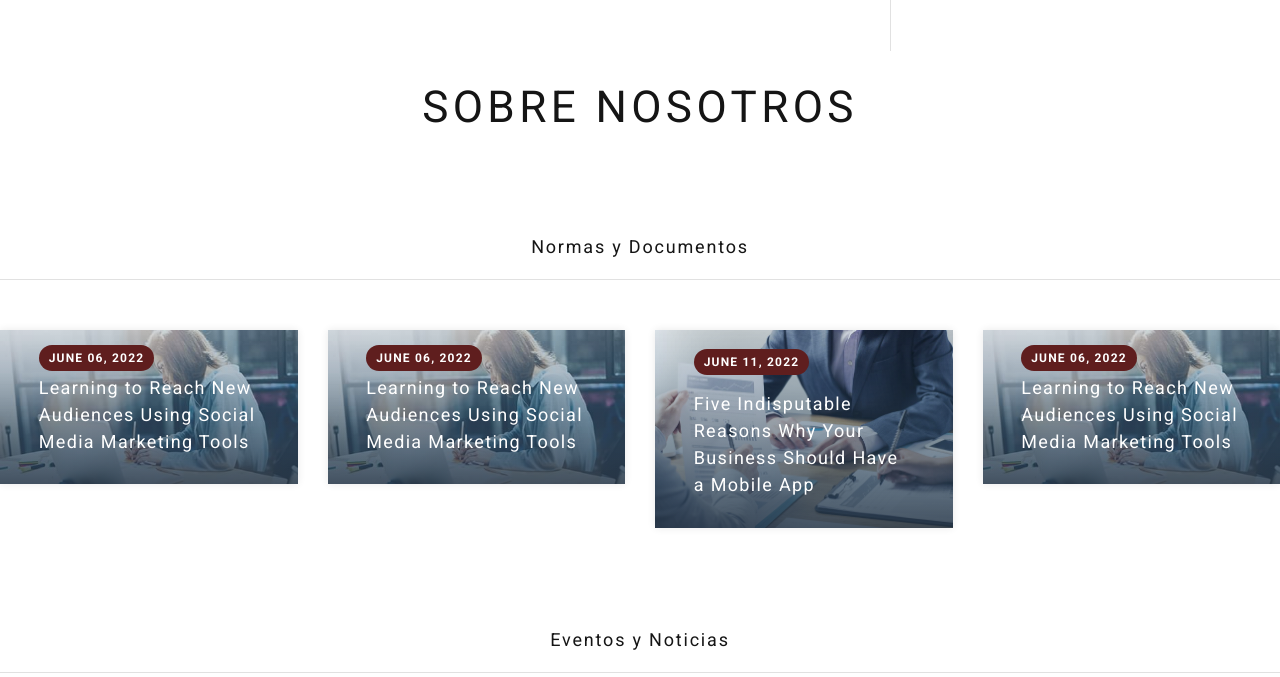
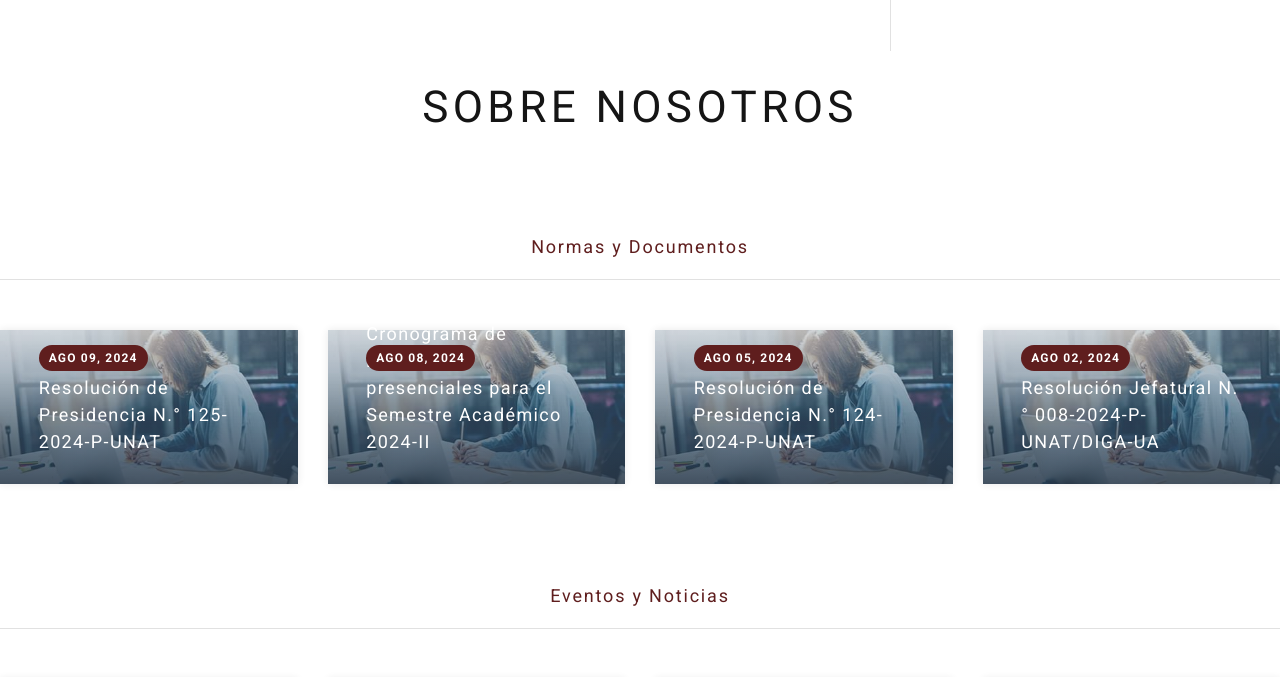
Before and after one commit to xSigfrid/UNAT, a PHP site: page / in a window 1280 px wide. Shown: the part 4328-5005 px from the top of the page. Run offline with PHP 8.4, Linux system fonts and the light colour scheme; some libraries are stand-ins or nearby versions; some web fonts are replaced.

Commit message:
Update index.php
Carga data NORMAS , DOCUMENTOS Y NOTICIAS

```diff
--- a/index.php
+++ b/index.php
@@ -443,7 +443,7 @@
     <section class="section section-sm section-last bg-default">
         <div class="container-fluid container-inset-0">
             <h3 class="wow fadeInRight">Sobre Nosotros</h3>
-            <div class="single-post-title">Normas y Documentos</div>
+            <div class="single-post-title"> <a href="https://www.gob.pe/institucion/unat/normas-y-documentos">Normas y Documentos</a></div>
             <div class="row row-lg row-30 justify-content-center">
                 <div class="col-sm-3">
                     <!-- Post Classic-->
@@ -451,10 +451,10 @@
                         <div class="post-classic-figure"><img src="images/post-1-440x229.jpg" alt="" width="370" height="365"/>
                         </div>
                         <div class="post-classic-content">
-                            <p class="post-classic-title"><a href="blog-post.html">Learning to Reach New Audiences Using Social Media Marketing Tools</a>
+                            <p class="post-classic-title"><a href="https://www.gob.pe/institucion/unat/normas-legales/5859430-125-2024-p-unat">Resolución de Presidencia N.° 125-2024-P-UNAT</a>
                             </p>
                         </div>
-                        <time class="post-classic-time" datetime="2022-06-06">June 06, 2022</time>
+                        <time class="post-classic-time" datetime="2022-06-06">Ago 09, 2024</time>
                     </article>
                 </div>
                 <div class="col-sm-3">
@@ -463,22 +463,10 @@
                         <div class="post-classic-figure"><img src="images/post-1-440x229.jpg" alt="" width="370" height="365"/>
                         </div>
                         <div class="post-classic-content">
-                            <p class="post-classic-title"><a href="blog-post.html">Learning to Reach New Audiences Using Social Media Marketing Tools</a>
+                            <p class="post-classic-title"><a href="https://www.gob.pe/institucion/unat/informes-publicaciones/5858289-cronograma-de-matriculas-presenciales-para-el-semestre-academico-2024-ii">Cronograma de matrículas presenciales para el Semestre Académico 2024-II</a>
                             </p>
                         </div>
-                        <time class="post-classic-time" datetime="2022-06-06">June 06, 2022</time>
-                    </article>
-                </div>
-                <div class="col-sm-3">
-                    <!-- Post Classic-->
-                    <article class="post post-classic post-classic-2">
-                        <div class="post-classic-figure"><img src="images/project-1-1200x800-original.jpg" alt="" width="370" height="365"/>
-                        </div>
-                        <div class="post-classic-content">
-                            <p class="post-classic-title"><a href="blog-post.html">Five Indisputable Reasons Why Your Business Should Have a Mobile App</a>
-                            </p>
-                        </div>
-                        <time class="post-classic-time" datetime="2022-06-11">June 11, 2022</time>
+                        <time class="post-classic-time" datetime="2022-06-06">Ago 08, 2024</time>
                     </article>
                 </div>
                 <div class="col-sm-3">
@@ -487,26 +475,10 @@
                         <div class="post-classic-figure"><img src="images/post-1-440x229.jpg" alt="" width="370" height="365"/>
                         </div>
                         <div class="post-classic-content">
-                            <p class="post-classic-title"><a href="blog-post.html">Learning to Reach New Audiences Using Social Media Marketing Tools</a>
+                            <p class="post-classic-title"><a href="https://www.gob.pe/institucion/unat/normas-legales/5858348-124-2024-p-unat">Resolución de Presidencia N.° 124-2024-P-UNAT</a>
                             </p>
                         </div>
-                        <time class="post-classic-time" datetime="2022-06-06">June 06, 2022</time>
-                    </article>
-                </div>
-            </div>
-
-            <div class="single-post-title">Eventos y Noticias</div>
-            <div class="row row-lg row-30 justify-content-center">
-                <div class="col-sm-3">
-                    <!-- Post Classic-->
-                    <article class="post post-classic post-classic-2">
-                        <div class="post-classic-figure"><img src="images/post-1-440x229.jpg" alt="" width="370" height="365"/>
-                        </div>
-                        <div class="post-classic-content">
-                            <p class="post-classic-title"><a href="blog-post.html">Learning to Reach New Audiences Using Social Media Marketing Tools</a>
-                            </p>
-                        </div>
-                        <time class="post-classic-time" datetime="2022-06-06">June 06, 2022</time>
+                        <time class="post-classic-time" datetime="2022-06-11">Ago 05, 2024</time>
                     </article>
                 </div>
                 <div class="col-sm-3">
@@ -515,34 +487,65 @@
                         <div class="post-classic-figure"><img src="images/post-1-440x229.jpg" alt="" width="370" height="365"/>
                         </div>
                         <div class="post-classic-content">
-                            <p class="post-classic-title"><a href="blog-post.html">Learning to Reach New Audiences Using Social Media Marketing Tools</a>
+                            <p class="post-classic-title"><a href="https://www.gob.pe/institucion/unat/normas-legales/5847060-008-2024-p-unat-diga-ua">Resolución Jefatural N.° 008-2024-P-UNAT/DIGA-UA</a>
                             </p>
                         </div>
-                        <time class="post-classic-time" datetime="2022-06-06">June 06, 2022</time>
+                        <time class="post-classic-time" datetime="2022-06-06">Ago 02, 2024</time>
+                    </article>
+
+                </div>
+
+            </div>
+
+
+            <div class="single-post-title"> <a href="https://www.gob.pe/institucion/unat/noticias">Eventos y Noticias</a></div>
+            <div class="row row-lg row-30 justify-content-center">
+                <div class="col-sm-3">
+                    <!-- Post Classic-->
+                    <article class="post post-classic post-classic-2">
+                        <div class="post-classic-figure"><img src="images/noticias/jul0524.png" alt="" width="370" height="365"/>
+                        </div>
+                        <div class="post-classic-content">
+                            <p class="post-classic-title"><a href="https://www.gob.pe/institucion/unat/noticias/986263-sustentacion-de-tesis-2024">Sustentación de Tesis 2024 - Escuela de Enfermeria</a>
+                            </p>
+                        </div>
+                        <time class="post-classic-time" datetime="2022-06-06">Jul 05, 2024</time>
                     </article>
                 </div>
                 <div class="col-sm-3">
                     <!-- Post Classic-->
                     <article class="post post-classic post-classic-2">
-                        <div class="post-classic-figure"><img src="images/project-1-1200x800-original.jpg" alt="" width="370" height="365"/>
+                        <div class="post-classic-figure"><img src="images/noticias/jul0224.jpg" alt="" width="370" height="365"/>
                         </div>
                         <div class="post-classic-content">
-                            <p class="post-classic-title"><a href="blog-post.html">Five Indisputable Reasons Why Your Business Should Have a Mobile App</a>
+                            <p class="post-classic-title"><a href="https://www.gob.pe/institucion/unat/noticias/986271-sustentacion-de-tesis-2024">Sustentación de Tesis 2024 - Escuela de Enfermeria</a>
                             </p>
                         </div>
-                        <time class="post-classic-time" datetime="2022-06-11">June 11, 2022</time>
+                        <time class="post-classic-time" datetime="2022-06-06">Jul 02, 2024</time>
                     </article>
                 </div>
                 <div class="col-sm-3">
                     <!-- Post Classic-->
                     <article class="post post-classic post-classic-2">
-                        <div class="post-classic-figure"><img src="images/project-1-1200x800-original.jpg" alt="" width="370" height="365"/>
+                        <div class="post-classic-figure"><img src="images/noticias/sustentacion28 1.jpg" alt="" width="370" height="365"/>
                         </div>
                         <div class="post-classic-content">
-                            <p class="post-classic-title"><a href="blog-post.html">Five Indisputable Reasons Why Your Business Should Have a Mobile App</a>
+                            <p class="post-classic-title"><a href="https://www.gob.pe/institucion/unat/noticias/980085-sustentacion-de-tesis-2024">Sustentación de Tesis 2024 - Escuela de Enfermeria</a>
                             </p>
                         </div>
-                        <time class="post-classic-time" datetime="2022-06-11">June 11, 2022</time>
+                        <time class="post-classic-time" datetime="2022-06-11">June 28, 2024</time>
+                    </article>
+                </div>
+                <div class="col-sm-3">
+                    <!-- Post Classic-->
+                    <article class="post post-classic post-classic-2">
+                        <div class="post-classic-figure"><img src="images/noticias/sustentacion28 2.jpg" alt="" width="370" height="365"/>
+                        </div>
+                        <div class="post-classic-content">
+                            <p class="post-classic-title"><a href="https://www.gob.pe/institucion/unat/noticias/980114-sustentacion-de-tesis-2024">Sustentación de Tesis 2024 - Escuela de Enfermeria</a>
+                            </p>
+                        </div>
+                        <time class="post-classic-time" datetime="2022-06-11">June 28, 2024</time>
                     </article>
                 </div>
             </div>
```
